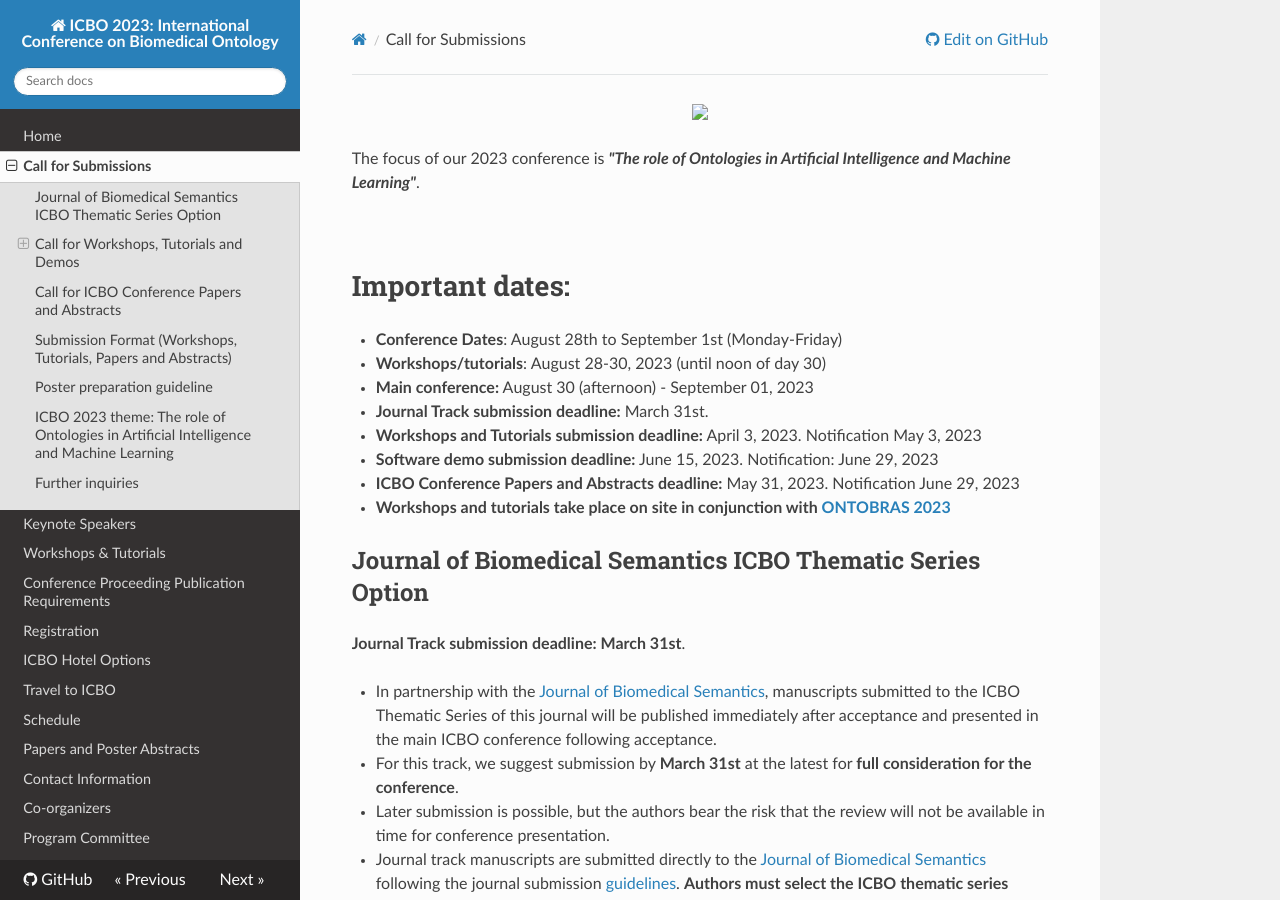
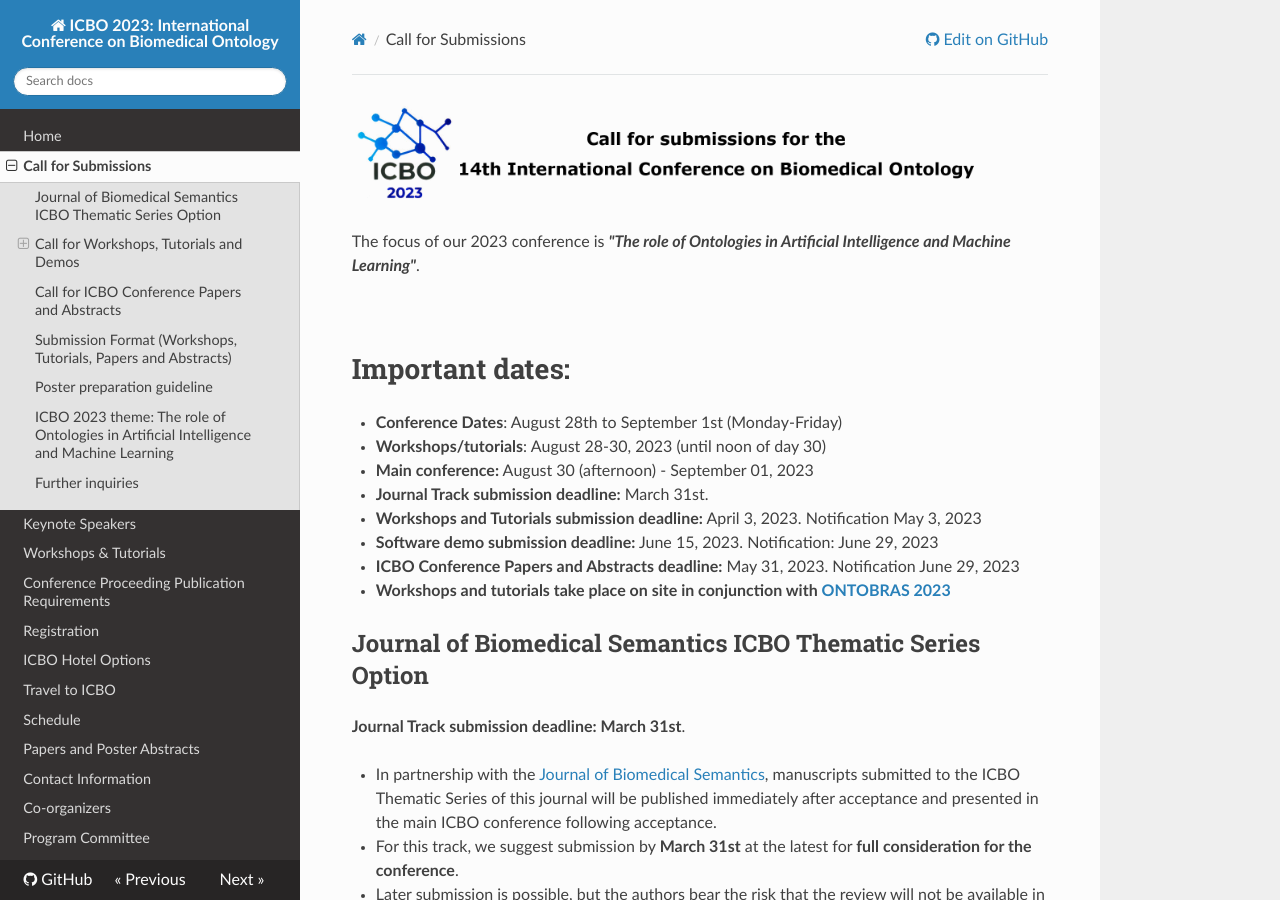
Before and after one commit to ICBO-conference/icbo2023, an MkDocs documentation site: the page built from docs/call-for-submissions.md, in a window 1280 px wide and 900 px high. Built offline with MkDocs 1.6.1, drawn with Linux system fonts in a browser that asks for light colours; nearby versions of some CDN libraries.

Commit message:
headers logos

```diff
--- a/docs/call-for-submissions.md
+++ b/docs/call-for-submissions.md
@@ -3,7 +3,7 @@
 <!-- # <img align="left" src="../images/icbo2023_logo.jpg" width="25%" /> ICBO 2023 Call For Submissions -->
 
 <p align="center">
-  <img src="./images/cabecalhoCFP.png" width="100%" />
+  <img src="../images/cabecalhoCFP.png" width="100%" />
 </p>
 
 
```
